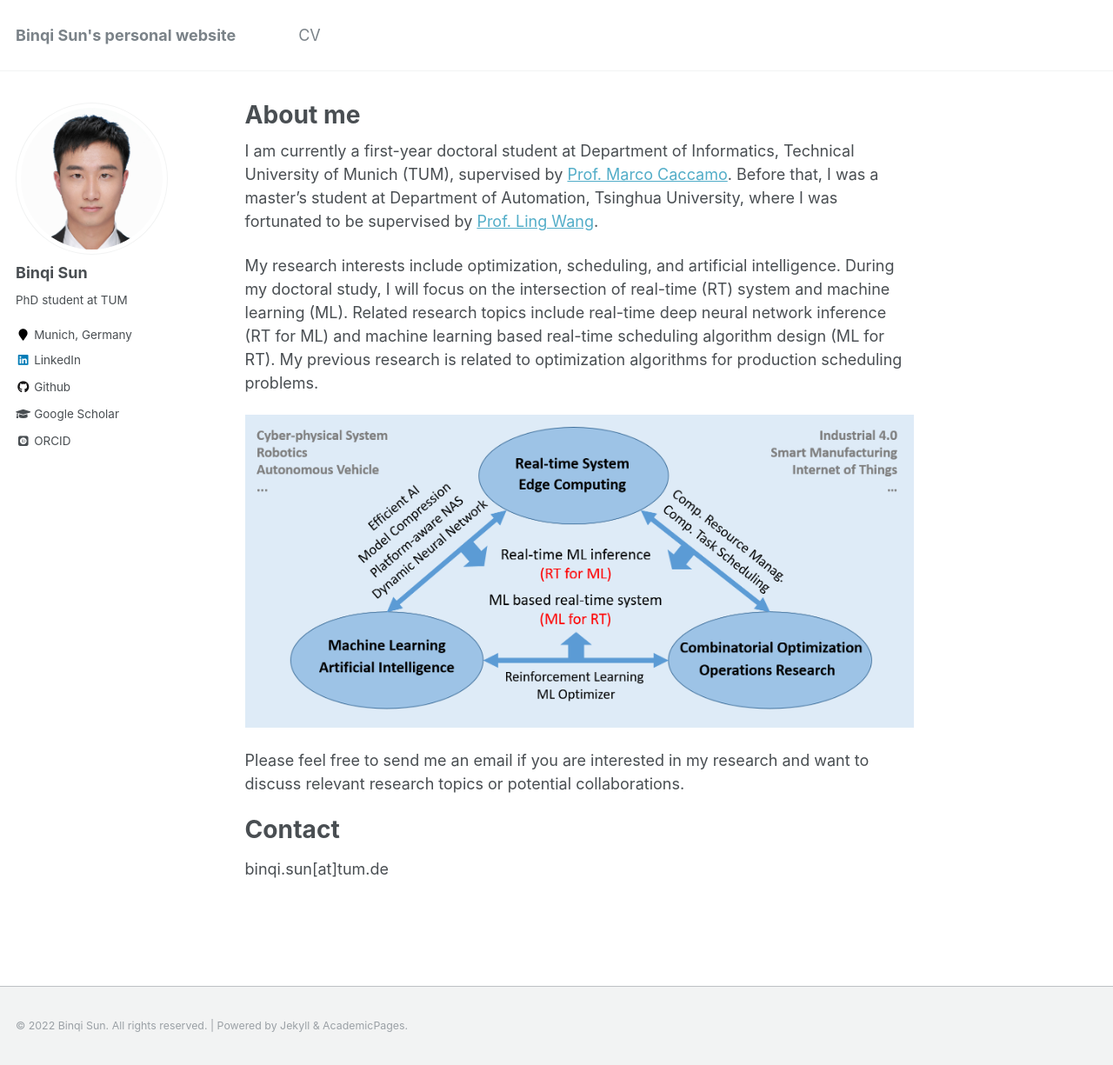
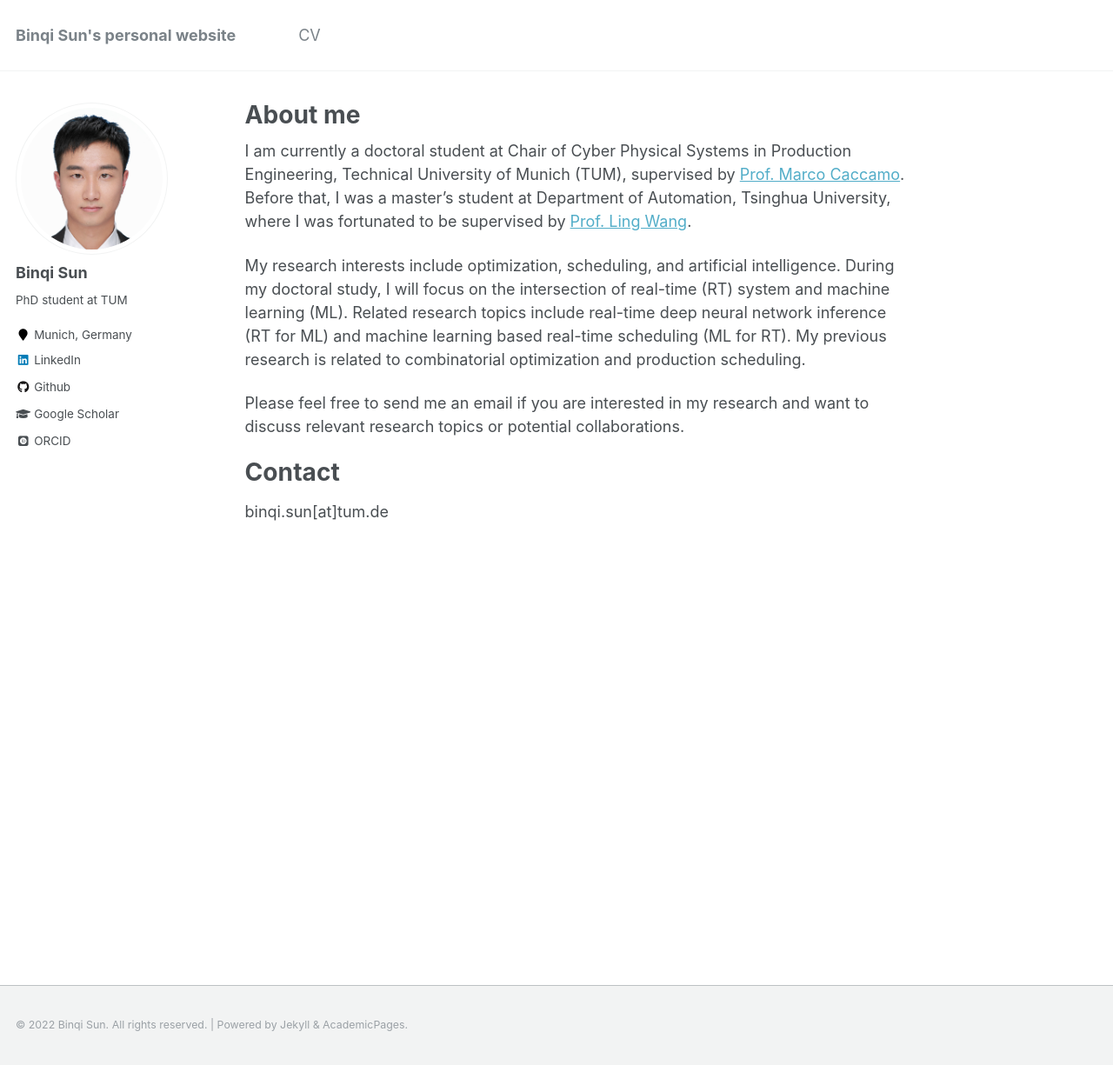
Before and after one commit to binqi-sun/binqi-sun.github.io, a Jekyll site: the page built from _pages/about.md, in a window 1280 px wide and 1225 px high. Shown: the whole window at 87% size. Built offline with Jekyll 4.4.1, drawn with Linux system fonts in a browser that asks for light colours; some web fonts are replaced.

Commit message:
Update about.md

```diff
--- a/_pages/about.md
+++ b/_pages/about.md
@@ -8,11 +8,9 @@
   - /about.html
 ---
 
-I am currently a first-year doctoral student at Department of Informatics, Technical University of Munich (TUM), supervised by [Prof. Marco Caccamo](https://rtsl.cps.mw.tum.de/personal_page/mcaccamo/). Before that, I was a master's student at Department of Automation, Tsinghua University, where I was fortunated to be supervised by [Prof. Ling Wang](https://scholar.google.com/citations?user=lC7bVMwAAAAJ&hl=en&oi=ao).
+I am currently a doctoral student at Chair of Cyber Physical Systems in Production Engineering, Technical University of Munich (TUM), supervised by [Prof. Marco Caccamo](https://rtsl.cps.mw.tum.de/personal_page/mcaccamo/). Before that, I was a master's student at Department of Automation, Tsinghua University, where I was fortunated to be supervised by [Prof. Ling Wang](https://scholar.google.com/citations?user=lC7bVMwAAAAJ&hl=en&oi=ao).
 
-My research interests include optimization, scheduling, and artificial intelligence. During my doctoral study, I will focus on the intersection of real-time (RT) system and machine learning (ML). Related research topics include real-time deep neural network inference (RT for ML) and machine learning based real-time scheduling algorithm design (ML for RT). My previous research is related to optimization algorithms for production scheduling problems.
-
-![avatar](images/phd_research_topic.png)
+My research interests include optimization, scheduling, and artificial intelligence. During my doctoral study, I will focus on the intersection of real-time (RT) system and machine learning (ML). Related research topics include real-time deep neural network inference (RT for ML) and machine learning based real-time scheduling (ML for RT). My previous research is related to combinatorial optimization and production scheduling.
 
 Please feel free to send me an email if you are interested in my research and want to discuss relevant research topics or potential collaborations.
 
```
